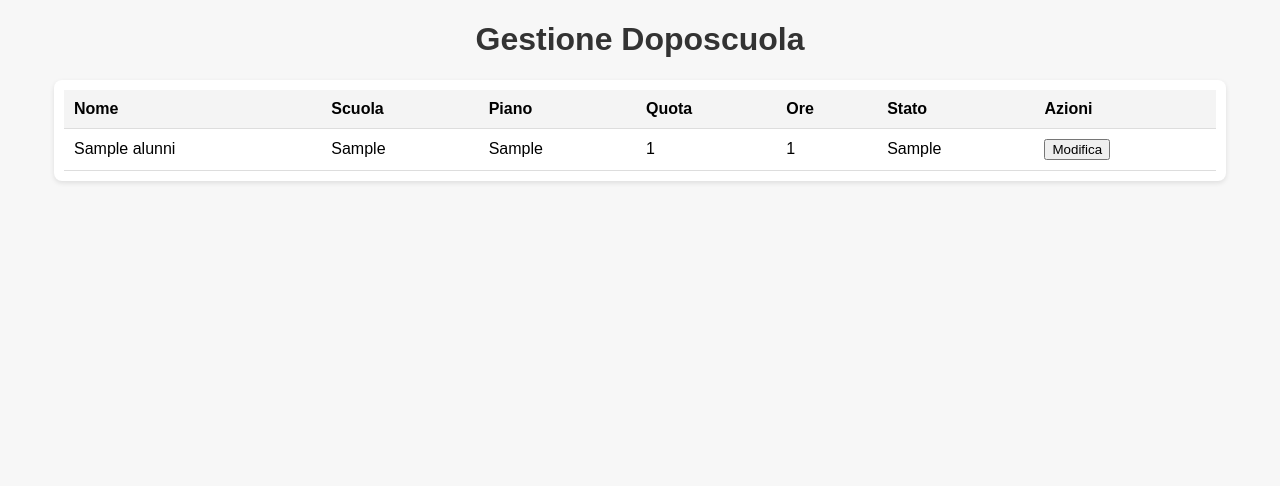
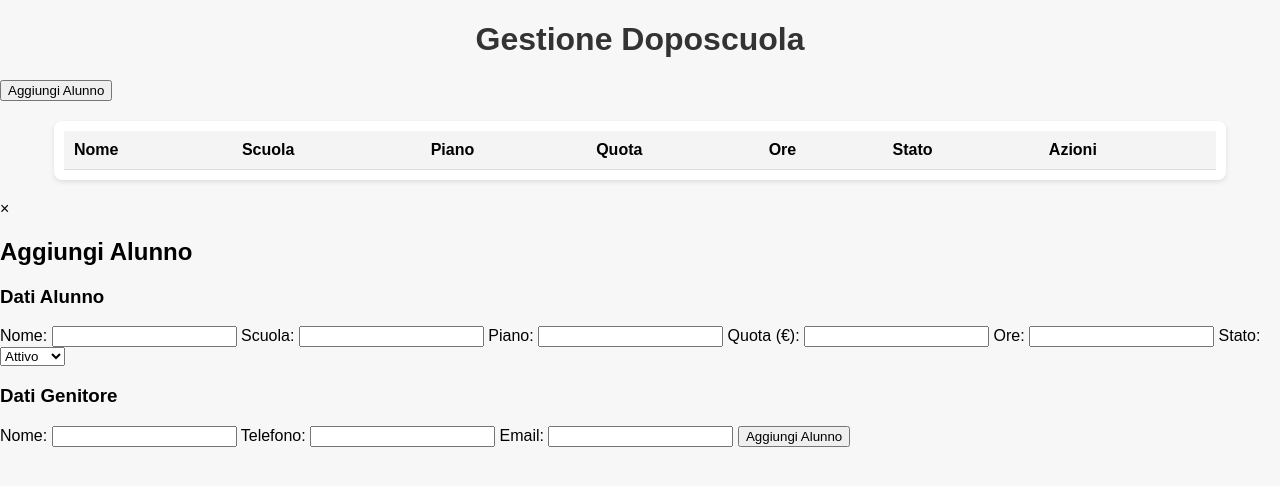
Before and after one commit to AceisX/gestione_doposcuola, a PHP site: page / in a window 1280 px wide. Shown: the top 486 px of the page. Run offline with PHP 8.4, Linux system fonts and the light colour scheme; tables that the repository leaves empty hold one stand-in row (values such as "Sample post"); data that the repository does not hold is empty.

Commit message:
Add files via upload

```diff
--- a/index.php
+++ b/index.php
@@ -8,6 +8,11 @@
 </head>
 <body>
     <h1>Gestione Doposcuola</h1>
+
+    <!-- Bottone per aprire il modal -->
+    <button id="openModal">Aggiungi Alunno</button>
+
+    <!-- Tabella per visualizzare i dati -->
     <div id="table-container">
         <table id="alunni-table">
             <thead>
@@ -26,6 +31,10 @@
             </tbody>
         </table>
     </div>
+
+    <!-- Inclusione dei modal -->
+    <?php include 'modals.html'; ?>
+
     <script src="js/script.js"></script>
 </body>
 </html>
--- a/js/script.js
+++ b/js/script.js
@@ -19,3 +19,25 @@
             });
         });
 });
+
+// Selezione degli elementi del modal
+const modal = document.getElementById('alunnoModal');
+const openModalBtn = document.getElementById('openModal');
+const closeModalBtn = document.querySelector('.close');
+
+// Apri il modal
+openModalBtn.addEventListener('click', () => {
+    modal.style.display = 'block';
+});
+
+// Chiudi il modal
+closeModalBtn.addEventListener('click', () => {
+    modal.style.display = 'none';
+});
+
+// Chiudi il modal cliccando fuori dal contenuto
+window.addEventListener('click', (event) => {
+    if (event.target === modal) {
+        modal.style.display = 'none';
+    }
+});
--- /dev/null
+++ b/modals.html
@@ -0,0 +1,42 @@
+<!-- Modal per l'inserimento degli alunni -->
+<div id="alunnoModal" class="modal">
+    <div class="modal-content">
+        <span class="close">&times;</span>
+        <h2>Aggiungi Alunno</h2>
+        <form id="alunno-form">
+            <h3>Dati Alunno</h3>
+            <label for="nome">Nome:</label>
+            <input type="text" id="nome" name="nome" required>
+
+            <label for="scuola">Scuola:</label>
+            <input type="text" id="scuola" name="scuola" required>
+
+            <label for="piano">Piano:</label>
+            <input type="text" id="piano" name="piano" required>
+
+            <label for="quota">Quota (€):</label>
+            <input type="number" id="quota" name="quota" required>
+
+            <label for="ore">Ore:</label>
+            <input type="number" id="ore" name="ore" required>
+
+            <label for="stato">Stato:</label>
+            <select id="stato" name="stato" required>
+                <option value="attivo">Attivo</option>
+                <option value="inattivo">Inattivo</option>
+            </select>
+
+            <h3>Dati Genitore</h3>
+            <label for="genitore_nome">Nome:</label>
+            <input type="text" id="genitore_nome" name="genitore_nome" required>
+
+            <label for="genitore_telefono">Telefono:</label>
+            <input type="text" id="genitore_telefono" name="genitore_telefono">
+
+            <label for="genitore_email">Email:</label>
+            <input type="email" id="genitore_email" name="genitore_email">
+
+            <button type="submit">Aggiungi Alunno</button>
+        </form>
+    </div>
+</div>
--- a/php/alunni.php
+++ b/php/alunni.php
@@ -1,16 +1,34 @@
 <?php
+// Connessione al database
 include 'db_config.php';
 
-// Endpoint per ottenere tutti gli alunni
-if ($_SERVER['REQUEST_METHOD'] === 'GET') {
-    $sql = "SELECT * FROM Alunni";
-    $result = $conn->query($sql);
+if ($_SERVER['REQUEST_METHOD'] === 'POST') {
+    $data = json_decode(file_get_contents('php://input'), true);
 
-    $alunni = [];
-    while ($row = $result->fetch_assoc()) {
-        $alunni[] = $row;
-    }
+    // Dati del genitore
+    $genitore_nome = $data['genitore_nome'];
+    $genitore_telefono = $data['genitore_telefono'];
+    $genitore_email = $data['genitore_email'];
 
-    echo json_encode($alunni);
+    // Inserimento del genitore
+    $stmt = $conn->prepare("INSERT INTO Genitori (nome, telefono, email) VALUES (?, ?, ?)");
+    $stmt->bind_param("sss", $genitore_nome, $genitore_telefono, $genitore_email);
+    $stmt->execute();
+    $genitore_id = $stmt->insert_id;
+
+    // Dati dell'alunno
+    $nome = $data['nome'];
+    $scuola = $data['scuola'];
+    $piano = $data['piano'];
+    $quota = $data['quota'];
+    $ore = $data['ore'];
+    $stato = $data['stato'];
+
+    // Inserimento dell'alunno
+    $stmt = $conn->prepare("INSERT INTO Alunni (nome, scuola, piano, quota, ore, stato, genitore_id) VALUES (?, ?, ?, ?, ?, ?, ?)");
+    $stmt->bind_param("sssdisi", $nome, $scuola, $piano, $quota, $ore, $stato, $genitore_id);
+    $stmt->execute();
+
+    echo json_encode(['success' => true]);
 }
 ?>
```
